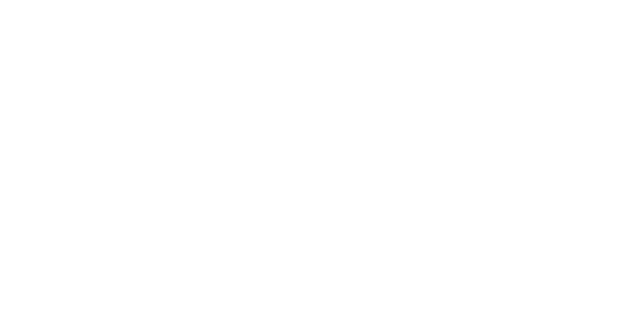
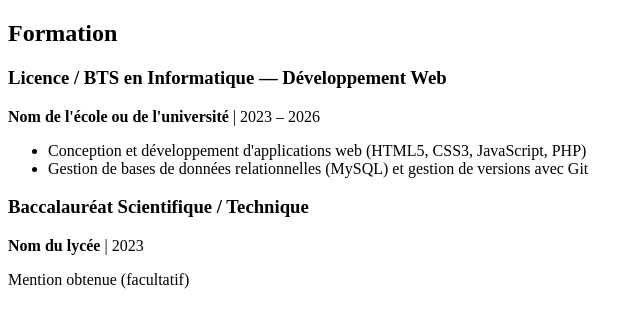
Before and after one commit to Khalil-006-hub/mon-cv, a plain HTML site: page index.html in a window 1280 px wide. Shown: the whole page, without its empty margins (0-642 px from the left). Drawn offline with Linux system fonts and the light colour scheme.

Commit message:
mise en place de la section formations

```diff
--- a/index.html
+++ b/index.html
@@ -6,6 +6,23 @@
     <title>mon-cv</title>
 </head>
 <body>
+ <section id="formation">
+  <h2>Formation</h2>
 
+  <article>
+    <h3>Licence / BTS en Informatique — Développement Web</h3>
+    <p><strong>Nom de l'école ou de l'université</strong> | <time datetime="2023">2023</time> – <time datetime="2026">2026</time></p>
+    <ul>
+      <li>Conception et développement d'applications web (HTML5, CSS3, JavaScript, PHP)</li>
+      <li>Gestion de bases de données relationnelles (MySQL) et gestion de versions avec Git</li>
+    </ul>
+  </article>
+
+  <article>
+    <h3>Baccalauréat Scientifique / Technique</h3>
+    <p><strong>Nom du lycée</strong> | <time datetime="2023">2023</time></p>
+    <p>Mention obtenue (facultatif)</p>
+  </article>
+</section>
 </body>
 </html>
```
